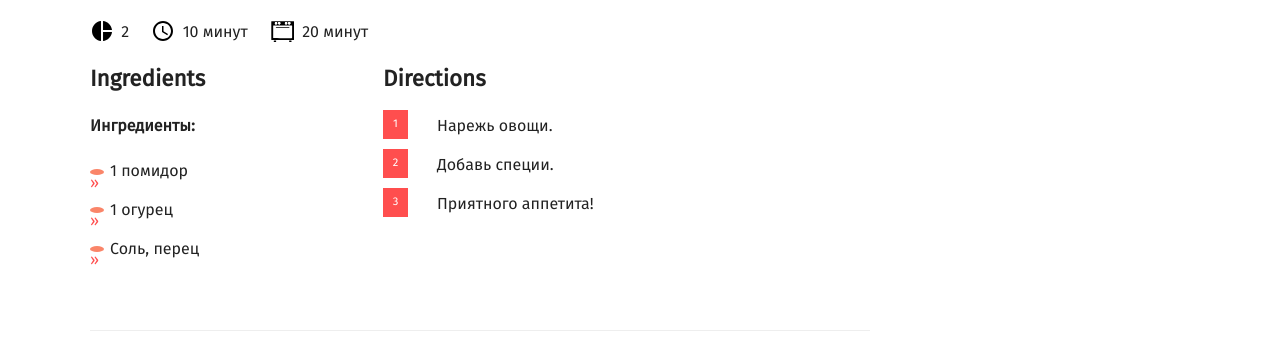
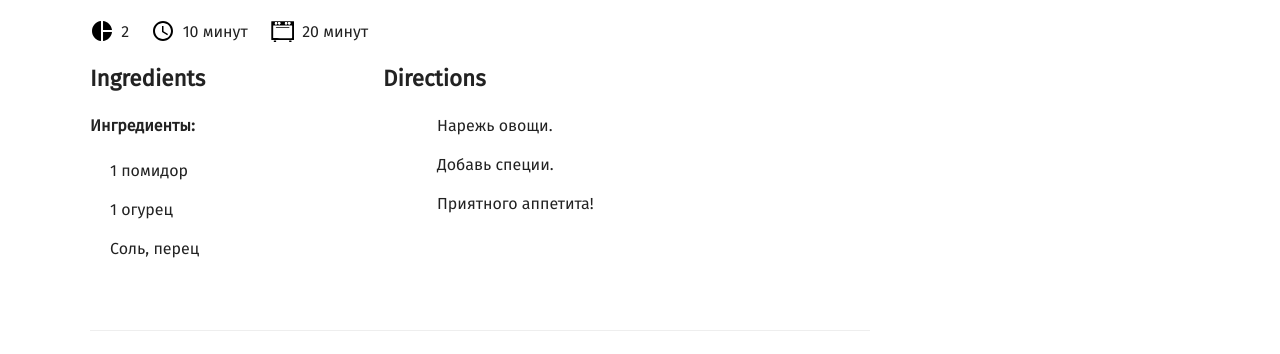
Before and after one commit to Helga1970/new-site, a Jekyll site: the page built from _recipes/2025-09-12-test-recept.md, in a window 1280 px wide. Shown: the part 1452-1806 px from the top of the page. Built offline with Jekyll 4.4.1, drawn with Linux system fonts in a browser that asks for light colours; nearby versions of some CDN libraries; some web fonts are replaced.

Commit message:
Update recipes.scss

```diff
--- a/_sass/recipes.scss
+++ b/_sass/recipes.scss
@@ -9,7 +9,7 @@
   display: flex;
   flex-wrap: wrap;
   gap: 20px;
-  justify-content: flex-start; /* Выравниваем по левому краю */
+  justify-content: flex-start;
 }
 
 .recipe-card-list-item {
@@ -17,7 +17,7 @@
   border-radius: 8px;
   overflow: hidden;
   transition: box-shadow 0.2s;
-  width: calc(50% - 10px); /* Устанавливаем фиксированную ширину 2 колонок */
+  width: calc(50% - 10px);
 }
 
 .recipe-card-list-item:hover {
@@ -32,8 +32,8 @@
 }
 
 .recipe-card-image-wrapper {
-  width: 100px; /* Фиксированная ширина */
-  height: 100px; /* Фиксированная высота */
+  width: 100px;
+  height: 100px;
   overflow: hidden;
   flex-shrink: 0;
 }
@@ -61,7 +61,7 @@
   }
 
   .recipe-card-list-item {
-    width: 100%; /* одна колонка на мобильных */
+    width: 100%;
   }
 }
 
@@ -73,12 +73,10 @@
   flex-wrap: wrap;
 }
 
-/* Стили для заголовка и даты */
 .post-header-text {
   flex-grow: 1;
 }
 
-/* Стили для кнопки "К рецепту" */
 .take-me {
   flex-shrink: 0;
   margin-left: 20px;
@@ -101,13 +99,25 @@
   box-shadow: 0 6px 12px rgba(0,0,0,0.2);
 }
 
-/* Стили для списков (directions and ingredients) */
+/* --- Стили для списков (ingredients and directions) --- */
+
+/* Убираем все стандартные маркеры у списков рецепта */
 .directions ol,
 .ingredients ul {
-    list-style: none;
-    padding-left: 0;
+    list-style: none !important;
+    padding-left: 0 !important;
 }
 
+/* Скрываем любые маркеры, созданные другими правилами */
+.directions ol li::marker,
+.ingredients ul li::marker,
+.directions ol li::before,
+.ingredients ul li::before {
+    content: none !important;
+    display: none !important;
+}
+
+/* Базовый отступ для всех элементов списка внутри рецепта */
 .directions ol li,
 .ingredients ul li {
     position: relative;
@@ -115,7 +125,21 @@
     margin: 0 0 10px 0;
 }
 
-/* Тонкие точки для ингредиентов */
+/* Добавляем толстые оранжевые точки для шагов */
+.directions ol li::before {
+    content: "";
+    position: absolute;
+    top: 50%;
+    left: 0;
+    width: 10px;
+    height: 10px;
+    background-color: #fa8569;
+    border-radius: 50%;
+    transform: translateY(-50%);
+    display: block !important;
+}
+
+/* Добавляем тонкие оранжевые точки для ингредиентов */
 .ingredients ul li::before {
     content: "";
     position: absolute;
@@ -126,4 +150,5 @@
     background-color: #fa8569;
     border-radius: 50%;
     transform: translateY(-50%);
+    display: block !important;
 }
```
